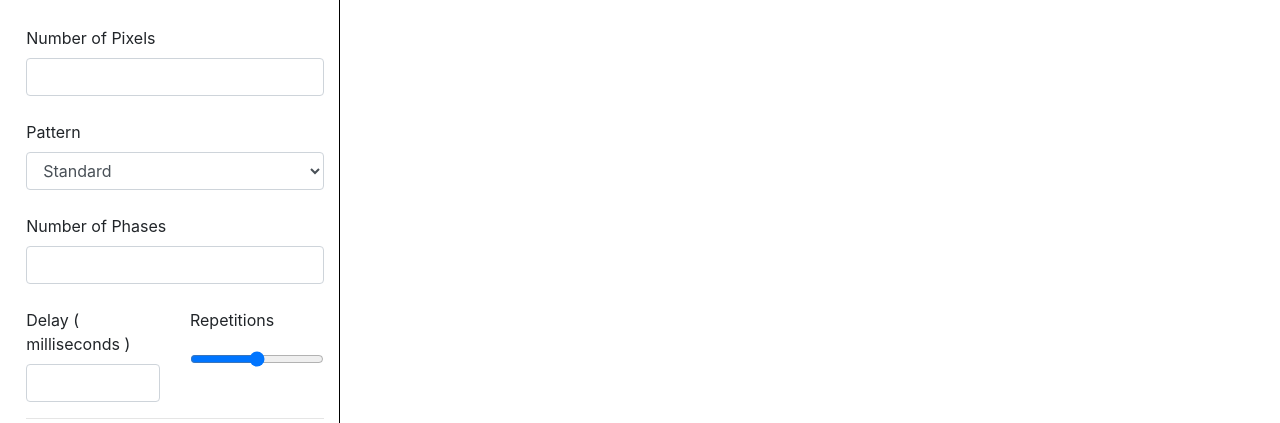
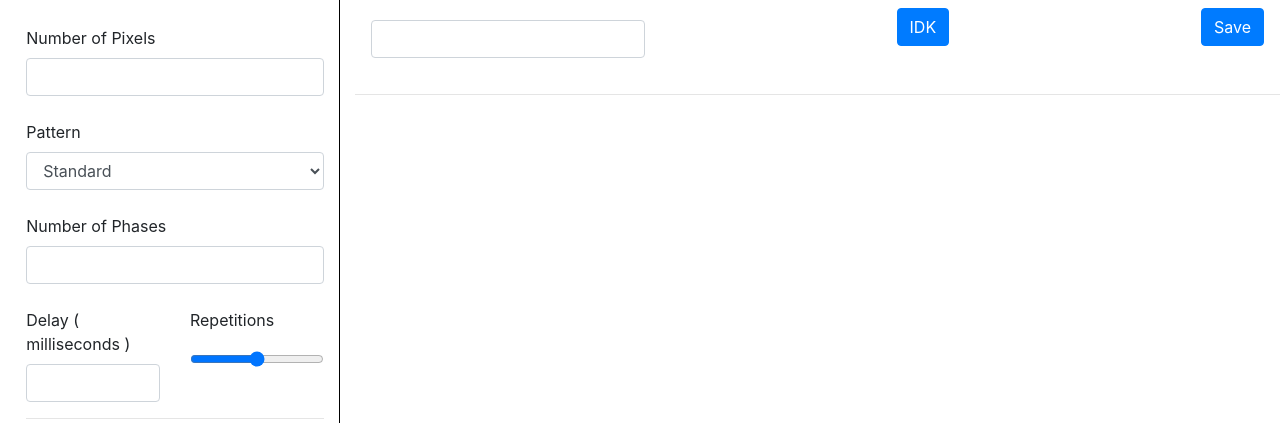
Before and after one commit to BlackWolf4k/Led_v4, a PHP site: page /home/animation_editor/home.php in a window 1280 px wide. Shown: the top 423 px of the page. Run offline with PHP 8.4, Linux system fonts and the light colour scheme; a user stored in the database is signed in; data comes from the database, SQL or seed files in the repository.

Commit message:
Improved animation editing page

```diff
--- a/Web_Server/home/animation_editor/home.php
+++ b/Web_Server/home/animation_editor/home.php
@@ -99,6 +99,20 @@
 			</div>
 		</div>
 		<div class = "animation col">
+			<nav class="navbar navbar">
+				<div>
+					<!--<label class="form-label" for = "pixel_color" >Animation Name</label>-->
+					<input class="form-control" type = "text" id = "animation_name" />
+				</div>
+				<div>
+					<!--<label class="form-label" for = "pixel_color" >Color</label>-->
+					<button class="btn btn-primary btn-block mb-4" onclick = "save_animation()" id = "save_animation" >IDK</button>
+				</div>
+				<div>
+				<button class="btn btn-primary btn-block mb-4" onclick = "save_animation()" id = "save_animation" >Save</button>
+				</div>
+			</nav>
+			<hr>
 			<div class = "h-100 d-flex align-items-center justify-content-center" id = "strip" >
 			</div>
 		</div>
--- a/Web_Server/home/animation_editor/script/pixel_script.js
+++ b/Web_Server/home/animation_editor/script/pixel_script.js
@@ -101,7 +101,6 @@ function play()
 			document.getElementById( "pixel_" + i ).style = style;
 		}
 	}
-	console.log( playing );
 }
 
 // style=\"background-image: radial-gradient(rgb(255, 0, 255), rgba(255, 0, 255, 0.6), rgba(255, 0, 255, 0.1)), url(\"images/pixel.png\");\"
```
